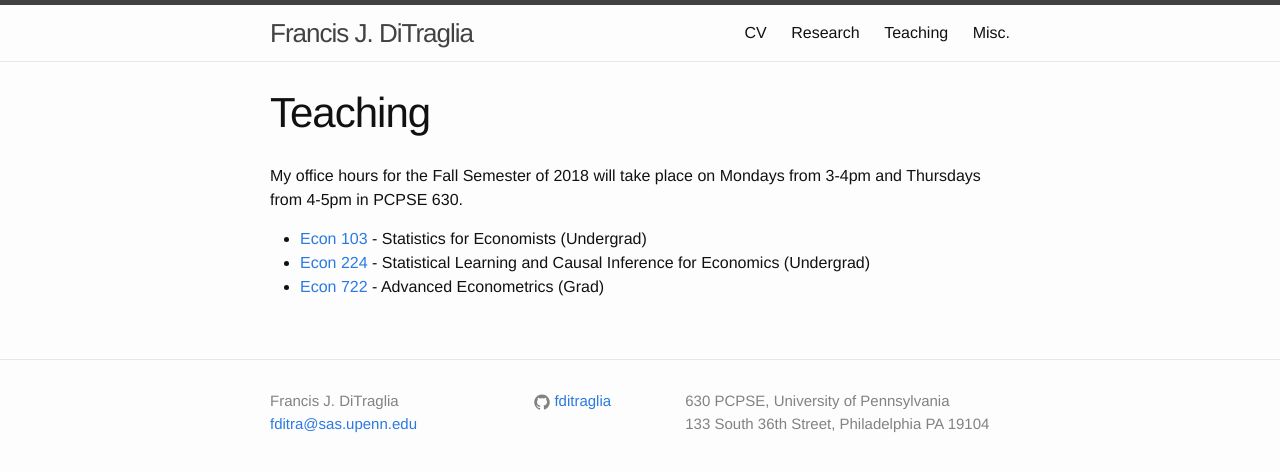
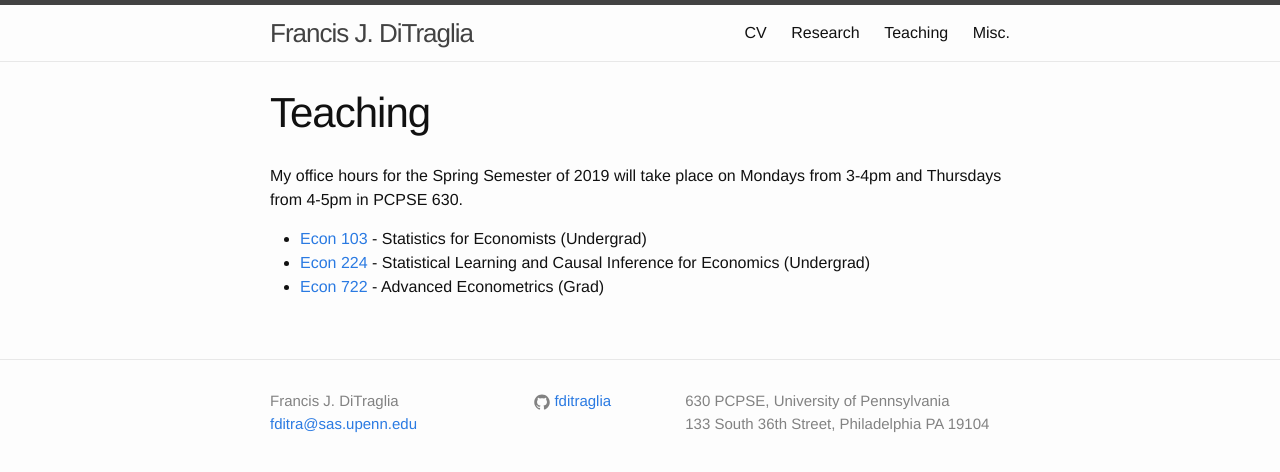
Before and after one commit to fditraglia/fditraglia.github.io, a Jekyll site: the page built from teaching.md, in a window 1280 px wide. Shown: the top 472 px of the page. Built offline with Jekyll 4.4.1, drawn with Linux system fonts in a browser that asks for light colours.

Commit message:
post updated office hours for Spring 2019

```diff
--- a/teaching.md
+++ b/teaching.md
@@ -3,7 +3,7 @@ layout: page
 title: Teaching
 permalink: /teaching/
 ---
-My office hours for the Fall Semester of 2018 will take place on Mondays from 3-4pm and Thursdays from 4-5pm in PCPSE 630.
+My office hours for the Spring Semester of 2019 will take place on Mondays from 3-4pm and Thursdays from 4-5pm in PCPSE 630.
 
 
 - [Econ 103](http://ditraglia.com/Econ103Public) - Statistics for Economists (Undergrad)
```
